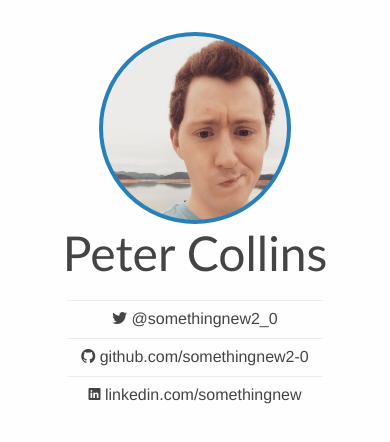
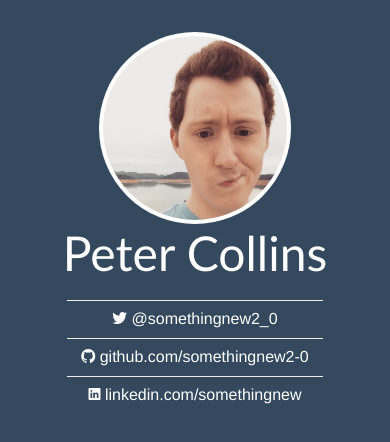
Before and after one commit to somethingnew2-0/somethingnew2-0.github.io, a plain HTML site: page index.html in a window 390 px wide. Drawn offline with nearby package versions, Linux system fonts and the light colour scheme.

Commit message:
Fix mobile styles

```diff
--- a/style.css
+++ b/style.css
@@ -1,4 +1,3 @@
-
 @-moz-keyframes fadein {
   from { opacity: 0; }
   to   { opacity: 1; }
@@ -14,7 +13,7 @@
 }
 
 body {
-  background: rgba(52,73,94, 0.9);
+  background: #34495E;
   color: #444;
   margin: 0;
   padding: 0;
@@ -54,7 +53,7 @@ body {
   background-repeat: no-repeat;
   width: 11.5em;
   height: 11.5em;
-  border: .30em solid #2980b9;
+  border: .30em solid #34495E;
   margin: auto;
   border-radius: 6em;
 }
@@ -97,14 +96,16 @@ a {
 }
 
 @media (max-width: 480px) {
-  body {
-    background: none
-  }
   .cell {
     padding: 0;
     display: block;
   }
+  .avatar {
+    border-color: #FEFEFE;
+  }
   .content {
     border: none;
+    background: #34495E;
+    color: #FEFEFE;
   }
 }
```
